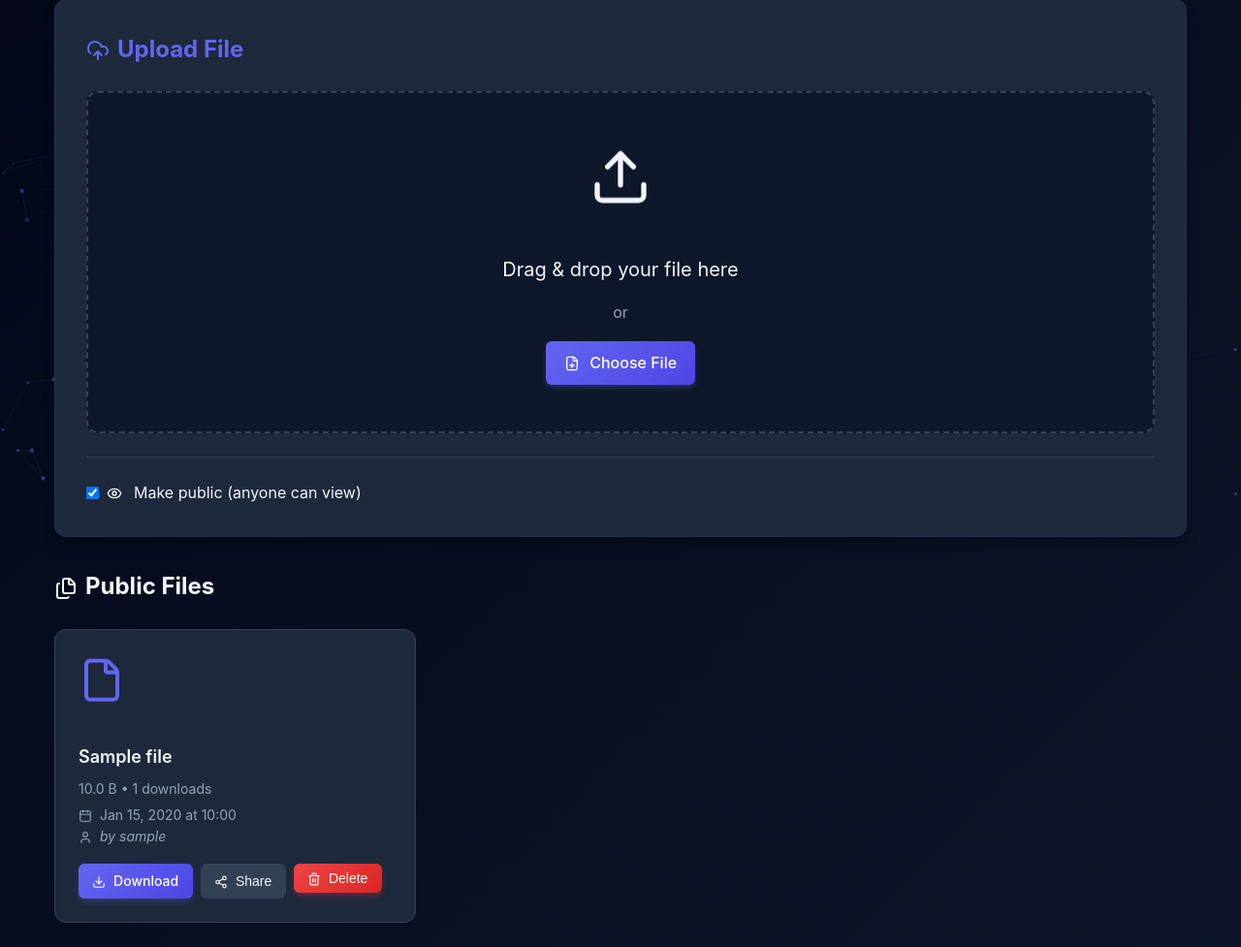
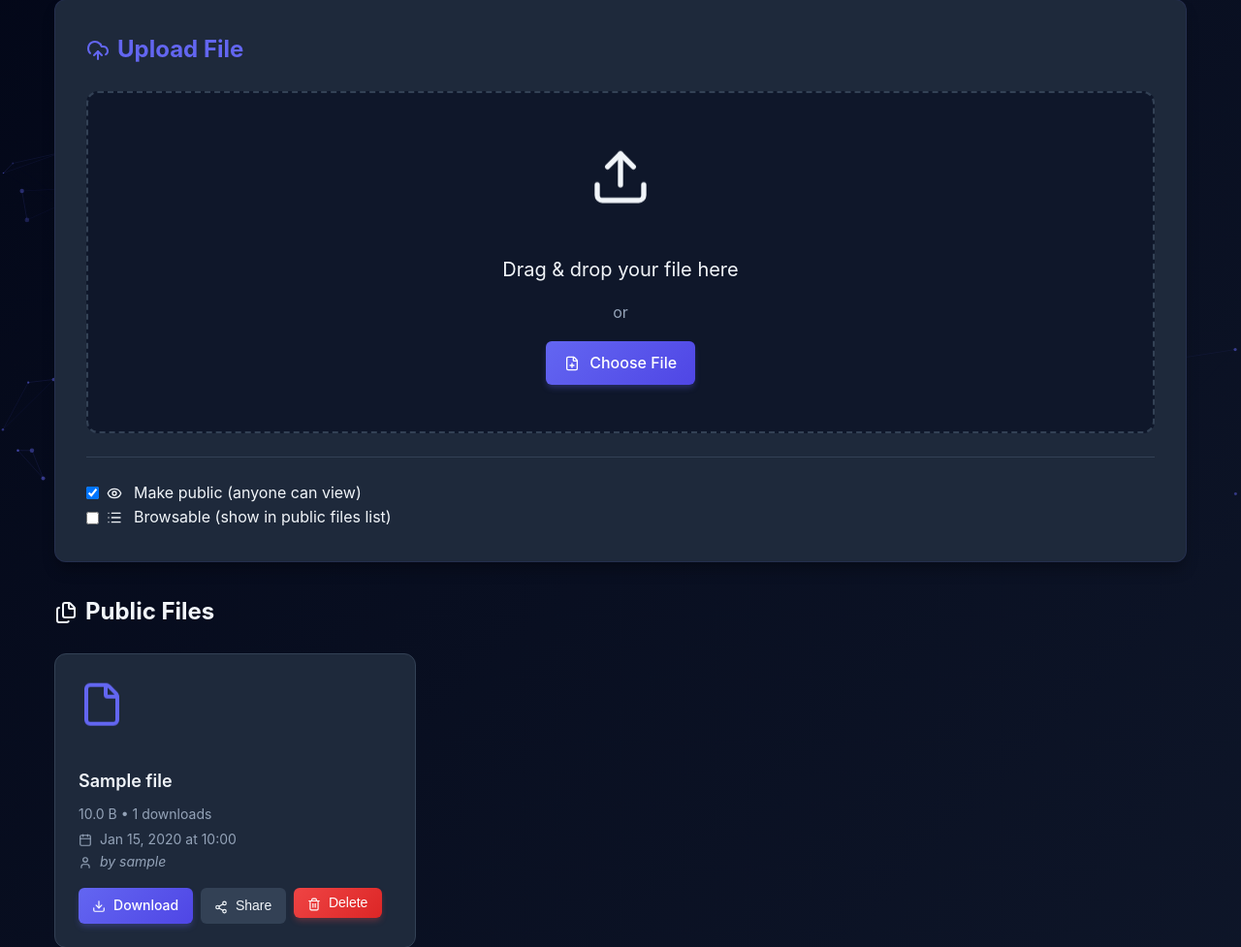
Before and after one commit to newnewsposes/http-web-next, a Flask app: page /files/ in a window 1280 px wide. Shown: the part 268-1245 px from the top of the page at 97% size. Run offline with Flask 3, Linux system fonts and the light colour scheme; a user stored in the database is signed in; tables that the repository leaves empty hold one stand-in row (values such as "Sample post"); some libraries are stand-ins or nearby versions.

Commit message:
UI + API fixes:
- Share button copies download URL and shows toast
- Added 'browsable' checkbox for admins on upload
- Upload JS sends isBrowsable flag
- Browse listing now only shows browsable public files + owners; admins see all

```diff
--- a/app/blueprints/files.py
+++ b/app/blueprints/files.py
@@ -13,17 +13,26 @@ files_bp = Blueprint('files', __name__, url_prefix='/files')
 
 @files_bp.route('/')
 def index():
-    """List all uploaded files.
+    """List uploaded files.
 
-    Public files are visible to everyone. Private files are visible to owners and admins only.
+    - Admins see all files.
+    - Authenticated users see their own files plus public files marked as browsable.
+    - Anonymous users see no files.
     """
     if current_user.is_authenticated:
-        # Logged-in users see public files + their own files
-        files = File.query.filter(
-            db.or_(File.is_public == True, File.user_id == current_user.id)
-        ).order_by(File.uploaded_at.desc()).all()
+        if current_user.is_admin:
+            # Admins can see everything
+            files = File.query.order_by(File.uploaded_at.desc()).all()
+        else:
+            # Regular users see their own files plus public files that are marked browsable
+            files = File.query.filter(
+                db.or_(
+                    db.and_(File.is_public == True, File.is_browsable == True),
+                    File.user_id == current_user.id
+                )
+            ).order_by(File.uploaded_at.desc()).all()
     else:
-        # Anonymous users should not browse public files
+        # Anonymous users are not allowed to browse in this deployment
         files = []
 
     return render_template('files/index.html', files=files)
--- a/app/static/js/upload.js
+++ b/app/static/js/upload.js
@@ -7,6 +7,7 @@ class ChunkedUploader {
         this.file = file;
         this.chunkSize = options.chunkSize || 1024 * 1024; // 1MB default
         this.isPublic = options.isPublic !== undefined ? options.isPublic : true;
+        this.isBrowsable = options.isBrowsable !== undefined ? options.isBrowsable : false;
         this.uploadId = null;
         this.totalChunks = Math.ceil(file.size / this.chunkSize);
         this.uploadedChunks = 0;
@@ -123,7 +124,8 @@ class ChunkedUploader {
                 totalChunks: this.totalChunks,
                 filename: this.file.name,
                 mimeType: this.file.type,
-                isPublic: this.isPublic
+                isPublic: this.isPublic,
+                isBrowsable: this.isBrowsable
             })
         });
 
@@ -256,13 +258,17 @@ function handleFileUpload(file) {
     const uploadSection = document.querySelector('.upload-section');
     uploadSection.appendChild(progressContainer);
 
-    // Get privacy setting
+    // Get privacy and browsable settings
     const isPublicCheckbox = document.querySelector('input[name="is_public"]');
     const isPublic = isPublicCheckbox ? isPublicCheckbox.checked : true;
+
+    const isBrowsableCheckbox = document.querySelector('input[name="is_browsable"]');
+    const isBrowsable = isBrowsableCheckbox ? isBrowsableCheckbox.checked : false;
 
     // Start chunked upload
     const uploader = new ChunkedUploader(file, {
         isPublic: isPublic,
+        isBrowsable: isBrowsable,
         onProgress: (percent, uploaded, total) => {
             const progressBar = progressContainer.querySelector('.progress-bar');
             const percentText = progressContainer.querySelector('.upload-percent');
--- a/app/templates/files/index.html
+++ b/app/templates/files/index.html
@@ -29,6 +29,13 @@
                 <i data-lucide="eye" style="width: 16px; height: 16px; vertical-align: middle; margin-right: 4px;"></i>
                 Make public (anyone can view)
             </label>
+            {% if current_user.is_admin %}
+            <label class="checkbox-label">
+                <input type="checkbox" name="is_browsable">
+                <i data-lucide="list" style="width: 16px; height: 16px; vertical-align: middle; margin-right: 4px;"></i>
+                Browsable (show in public files list)
+            </label>
+            {% endif %}
         </div>
     </section>
     {% else %}
@@ -89,7 +96,7 @@
                             <i data-lucide="download" style="width: 14px; height: 14px; vertical-align: middle; margin-right: 4px;"></i>
                             Download
                         </a>
-                        <button class="btn btn-sm btn-secondary" onclick="(function(el){ copyShareLink('{{ url_for('files.share', share_token=file.share_token, _external=True) }}', el); })(this)">
+                        <button class="btn btn-sm btn-secondary" onclick="copyShareLink('{{ url_for('files.download', file_id=file.id, _external=True) }}')">
                             <i data-lucide="share-2" style="width: 14px; height: 14px; vertical-align: middle; margin-right: 4px;"></i>
                             Share
                         </button>
```
